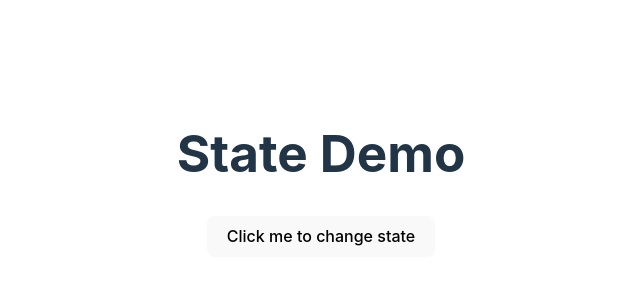
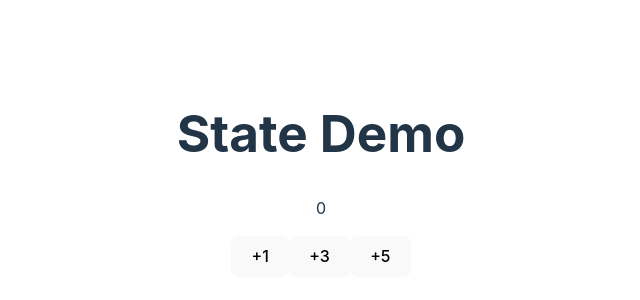
Before and after one commit to j3ffh95/react-app, a React (Vite) app in the folder state-demo/: page / in a window 1280 px wide. Shown: the part 226-526 px from the top of the page, without its empty margins (319-959 px from the left). Built offline with nearby package versions, Linux system fonts and the light colour scheme.

Commit message:
Render the Counter componenet

```diff
--- a/state-demo/src/App.jsx
+++ b/state-demo/src/App.jsx
@@ -9,8 +9,8 @@
   return (
     <>
       <h1>State Demo</h1>
-      {/* <Counter /> */}
-      <Dumbo />
+      <Counter />
+      {/* <Dumbo /> */}
     </>
   );
 }
```
